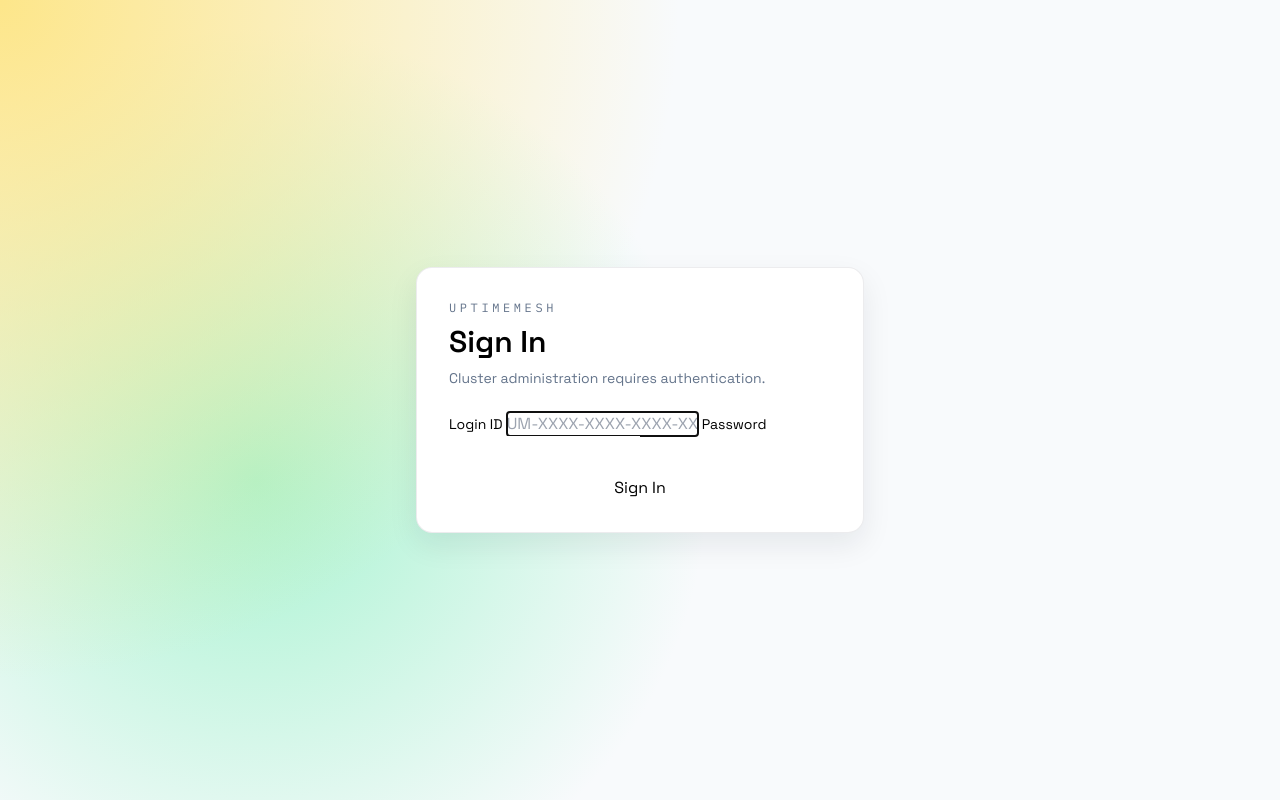
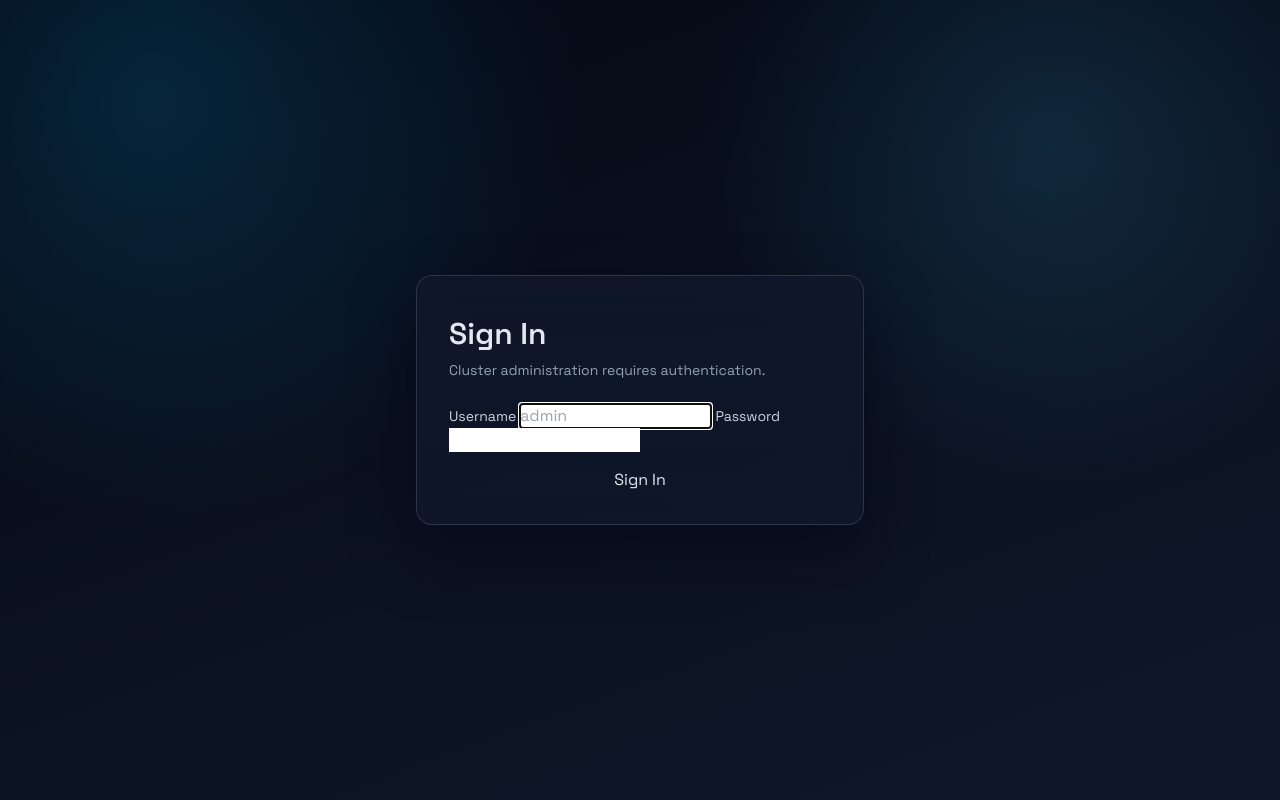
Before and after one commit to Dinkum/uptime-mesh, a Python web app: template app/templates/login.html in a window 1280 px wide. Run offline with Jinja, Linux system fonts and the light colour scheme; the template is opened without the code that fills it, so the values that code supplies are empty; some libraries are stand-ins or nearby versions.

Commit message:
feat(auth-ui): default admin username and dark-mode login experience

```diff
--- a/app/routes/auth.py
+++ b/app/routes/auth.py
@@ -129,7 +129,7 @@ async def login_submit(
             )
             return _login_context(
                 request,
-                error="Invalid login ID or password.",
+                error="Invalid username or password.",
                 next_path=next_path,
                 status_code=status.HTTP_401_UNAUTHORIZED,
             )
@@ -228,7 +228,7 @@ async def token_login(
                 client_ip=client_ip,
             )
             raise HTTPException(
-                status_code=status.HTTP_401_UNAUTHORIZED, detail="Invalid login ID or password."
+                status_code=status.HTTP_401_UNAUTHORIZED, detail="Invalid username or password."
             )
 
         limiter.record_success(ip_key)
--- a/app/services/config_yaml.py
+++ b/app/services/config_yaml.py
@@ -77,9 +77,9 @@ _FIELDS: tuple[_ConfigField, ...] = (
     _ConfigField(
         section="AUTH",
         key="auth_username",
-        default="",
-        description="Administrative login ID for UI and CLI auth (auto-generated on first bootstrap).",
-        possible_values="UM-XXXX-XXXX-XXXX-XXXX style ID or empty before first bootstrap.",
+        default="admin",
+        description="Administrative username for UI and CLI authentication.",
+        possible_values="Any non-empty username string (default: admin).",
         import_from_yaml=True,
     ),
     _ConfigField(
--- a/app/templates/login.html
+++ b/app/templates/login.html
@@ -1,5 +1,5 @@
 <!doctype html>
-<html lang="en" data-theme="winter">
+<html lang="en" data-theme="dark">
   <head>
     <meta charset="utf-8" />
     <meta name="viewport" content="width=device-width, initial-scale=1" />
@@ -16,24 +16,26 @@
       body {
         font-family: "Space Grotesk", sans-serif;
         min-height: 100vh;
-        background: radial-gradient(circle at top left, #fde68a, transparent 45%),
-          radial-gradient(circle at 20% 60%, #a7f3d0, transparent 40%),
-          #f8fafc;
+        color: #e2e8f0;
+        background: radial-gradient(circle at 12% 12%, rgba(14, 165, 233, 0.18), transparent 32%),
+          radial-gradient(circle at 82% 18%, rgba(56, 189, 248, 0.14), transparent 28%),
+          linear-gradient(160deg, #030712 0%, #0b1220 55%, #0f172a 100%);
       }
       .mono {
         font-family: "IBM Plex Mono", monospace;
       }
       .mesh-card {
-        border: 1px solid rgba(15, 23, 42, 0.08);
-        box-shadow: 0 12px 30px rgba(15, 23, 42, 0.08);
+        border: 1px solid rgba(148, 163, 184, 0.22);
+        box-shadow: 0 28px 60px rgba(2, 6, 23, 0.6);
+        background: linear-gradient(180deg, rgba(15, 23, 42, 0.9), rgba(15, 23, 42, 0.82));
+        backdrop-filter: blur(8px);
       }
     </style>
   </head>
   <body class="flex items-center justify-center p-6">
-    <div class="w-full max-w-md bg-white rounded-2xl p-8 mesh-card">
-      <p class="mono text-xs uppercase tracking-[0.3em] text-slate-500">UptimeMesh</p>
+    <div class="w-full max-w-md rounded-2xl p-8 mesh-card">
       <h1 class="text-3xl font-semibold mt-2">Sign In</h1>
-      <p class="text-sm text-slate-500 mt-2">Cluster administration requires authentication.</p>
+      <p class="text-sm text-slate-400 mt-2">Cluster administration requires authentication.</p>
 
       {% if error %}
         <div class="alert alert-error mt-5 text-sm">
@@ -44,7 +46,7 @@
       <form method="post" action="/auth/login" class="mt-6 space-y-4">
         <input type="hidden" name="next" value="{{ next_path }}" />
         <label class="form-control">
-          <span class="label-text text-sm">Login ID</span>
+          <span class="label-text text-sm text-slate-300">Username</span>
           <input
             class="input input-bordered"
             type="text"
@@ -52,12 +54,12 @@
             value=""
             required
             autocomplete="username"
-            placeholder="UM-XXXX-XXXX-XXXX-XXXX"
+            placeholder="admin"
             autofocus
           />
         </label>
         <label class="form-control">
-          <span class="label-text text-sm">Password</span>
+          <span class="label-text text-sm text-slate-300">Password</span>
           <input
             class="input input-bordered"
             type="password"
--- a/app/templates/settings.html
+++ b/app/templates/settings.html
@@ -7,8 +7,8 @@
         <h2 class="card-title">Authentication</h2>
         <p class="text-sm text-slate-500">Rotate the admin password used for UI and API access.</p>
         <div class="mt-3">
-          <span class="text-xs uppercase tracking-widest text-slate-500">Current Login ID</span>
-          <p class="mono text-sm mt-1">{{ login_id }}</p>
+          <span class="text-xs uppercase tracking-widest text-slate-500">Current Username</span>
+          <p class="mono text-sm mt-1">{{ username }}</p>
         </div>
       </div>
     </article>
```
Also changed, not shown: app/routes/ui.py (+4 -4 lines), app/services/auth.py (+23 -25 lines), app/templates/layout.html (+21 -12 lines), 1 other file.
